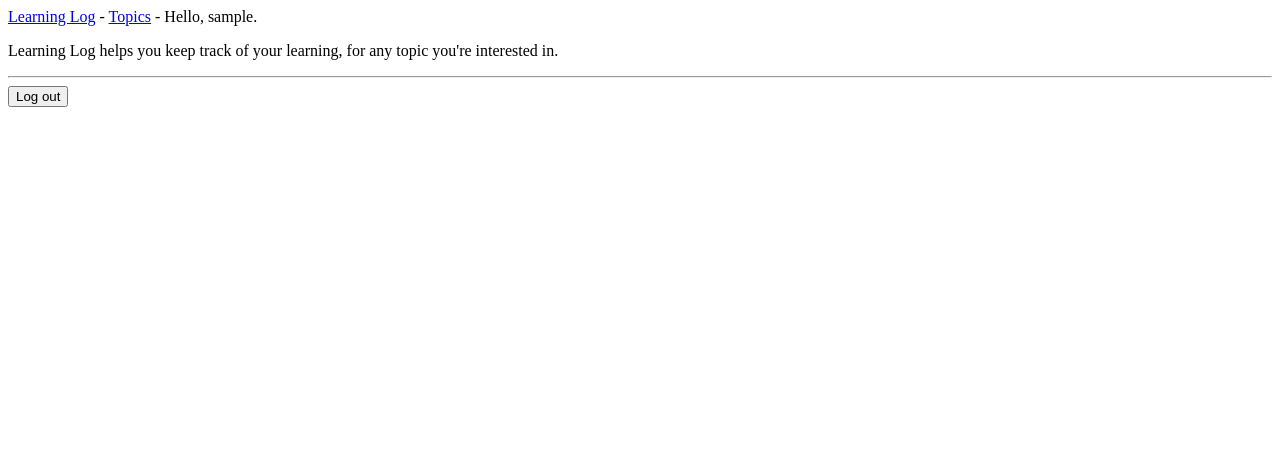
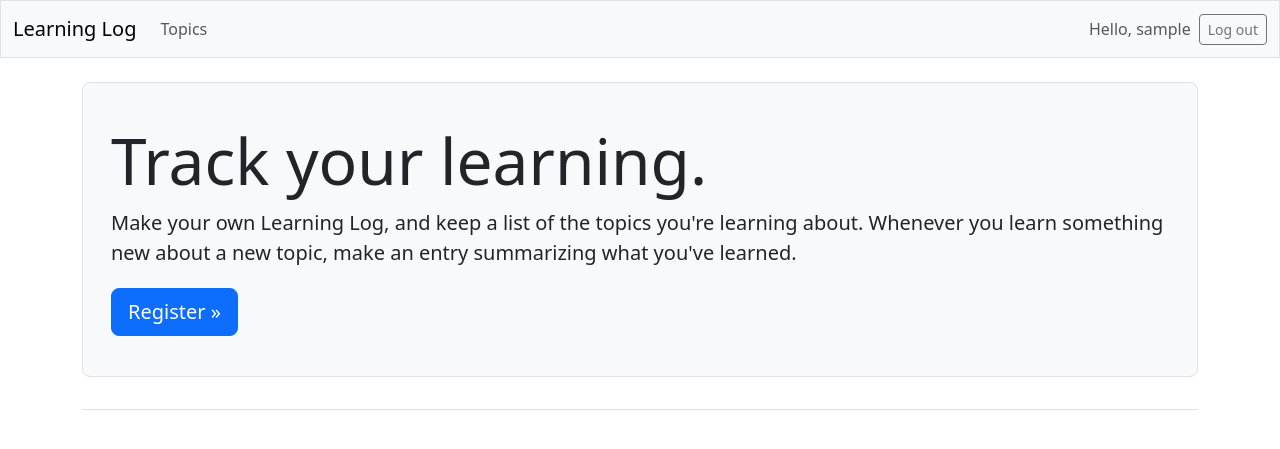
Before and after one commit to tqw740/my_blog, a Django app: page / in a window 1280 px wide. Shown: the top 449 px of the page. Run offline with Django 5.2, Linux system fonts and the light colour scheme; the visitor is signed in with stand-in values (Sample User, id 1); some libraries are stand-ins or nearby versions.

Commit message:
主题添加，书中教学完成

```diff
--- a/learning_logs/templates/learning_logs/base.html
+++ b/learning_logs/templates/learning_logs/base.html
@@ -1,21 +1,82 @@
-<p>
-    <a href="{% url 'learning_logs:index' %}">Learning Log</a> -
+<!doctype html>
+<html lang="en">
+<head>
+    <meta charset="utf-8">
+    <meta name="viewport" content="width=device-width, initial-scale=1">
+    <title>Learning Log</title>
 
-    <a href="{% url 'learning_logs:topics' %}">Topics</a> -
-    {% if user.is_authenticated %}
-        Hello, {{ user.username }}.
-    {% else %}
-        <a href="{% url 'accounts:register' %}">Register</a> -
-        <a href="{% url 'accounts:login' %}">Log in</a>
-    {% endif %}
-</p>
+    {% load django_bootstrap5 %}
+    {% bootstrap_css %}
+    {% bootstrap_javascript %}
+</head>
+<body>
 
-{% block content %}{% endblock content %}
+    <nav class="navbar navbar-expand-md navbar-light bg-light mb-4 border">
+        <div class="container-fluid">
+            <a class="navbar-brand" href="{% url 'learning_logs:index' %}">
+                Learning Log
+            </a>
 
-{% if user.is_authenticated %}
-    <hr />
-    <form action="{% url 'accounts:logout' %}" method='post'>
-        {% csrf_token %}
-        <button name='submit'>Log out</button>
-    </form>
-{% endif %}
+            <button class="navbar-toggler" type="button" data-bs-toggle="collapse"
+                data-bs-target="#navbarCollapse" aria-controls="navbarCollapse"
+                aria-expanded="false" aria-label="Toggle navigation">
+                <span class="navbar-toggler-icon"></span>
+            </button>
+
+            <div class="collapse navbar-collapse" id="navbarCollapse">
+                <ul class="navbar-nav me-auto mb-2 mb-md-0">
+                    <li class="nav-item">
+                        <a class="nav-link" href="{% url 'learning_logs:topics' %}">
+                            Topics
+                        </a>
+                    </li>
+                </ul> <!-- 定义导航栏左侧链接的代码到此结束 -->
+
+                <!-- 与账户相关的链接 -->
+                <ul class="navbar-nav ms-auto mb-2 mb-md-0">
+
+                    {% if user.is_authenticated %}
+                        <li class="nav-item">
+                            <span class="navbar-text me-2">
+                                Hello, {{ user.username }}</span>
+                        </li>
+                    {% else %}
+                        <li class="nav-item">
+                            <a class="nav-link" href="{% url 'accounts:register' %}">
+                                Register
+                            </a>
+                        </li>
+                        <li class="nav-item">
+                            <a class="nav-link" href="{% url 'accounts:login' %}">
+                                Log in
+                            </a>
+                        </li>
+                    {% endif %}
+
+                </ul> <!--与账户相关的链接到此结束-->
+
+                {% if user.is_authenticated %}
+                    <form action="{% url 'accounts:logout' %}" method="post">
+                        {% csrf_token %}
+                        <button name="submit" class="btn btn-outline-secondary btn-sm">
+                            Log out
+                        </button>
+                    </form>
+                {% endif %}
+
+            </div> <!-- 定义导航栏可折叠部分的代码到此结束 -->
+
+        </div> <!-- 定义导航栏容器的代码到此结束 -->
+    </nav> <!-- 定义导航栏的代码到此结束 -->
+
+    <main class="container">
+        <div class="pb-2 mb-2 border-bottom">
+            {% block page_header %}{% endblock page_header %}
+        </div>
+        <div>
+            {% block content %}{% endblock content %}
+        </div>
+    </main>
+
+</body>
+</html>
--- a/learning_logs/templates/learning_logs/index.html
+++ b/learning_logs/templates/learning_logs/index.html
@@ -1,7 +1,20 @@
 {% extends 'learning_logs/base.html' %}
 
-{% block content %}
-<p>Learning Log helps you keep track of your learning, for any
-    topic you're interested in.
-</p>
-{% endblock content %}
+{% block page_header %}
+    <div class="p-3 mb-4 bg-light border rounded-3">
+        <div class="container-fluid py-4">
+            <h1 class="display-3">Track your learning.</h1>
+
+            <p class="lead">Make your own Learning Log, and keep a
+                list of the topics you're learning about. Whenever you
+                learn something new about a new topic, make an entry
+                summarizing what you've learned.
+            </p>
+
+            <a class="btn btn-primary btn-lg mt-1"
+                href="{% url 'accounts:register' %}">
+                Register &raquo;
+            </a>
+        </div>
+    </div>
+{% endblock page_header %}
--- a/learning_logs/views.py
+++ b/learning_logs/views.py
@@ -27,7 +27,6 @@ def topics(request):
 def topic(request, topic_id):
     """显示单个主题及其所有的条目"""
     topic = Topic.objects.get(id=topic_id)
-    #check_topic_owner(topic, request)
 
     entries = topic.entry_set.order_by('-date_added')
     context = {'topic': topic, 'entries': entries}
--- a/ll_project/settings.py
+++ b/ll_project/settings.py
@@ -65,6 +65,9 @@ INSTALLED_APPS = [
     # 我的应用程序
     'learning_logs',
     'accounts',
+
+    # 第三方应用程序
+    'django_bootstrap5',
 
     # Django 默认添加的应用程序
     'django.contrib.admin',
--- a/requirements.txt
+++ b/requirements.txt
@@ -7,3 +7,4 @@ psycopg[binary]==3.3.4
 sqlparse==0.5.3
 tzdata==2025.2
 whitenoise==6.12.0
+django-bootstrap5==26.2.0
```
Also changed, not shown: accounts/templates/registration/login.html (+7 -7 lines), learning_logs/templates/learning_logs/topic.html (+23 -21 lines), learning_logs/templates/learning_logs/topics.html (+11 -5 lines).
